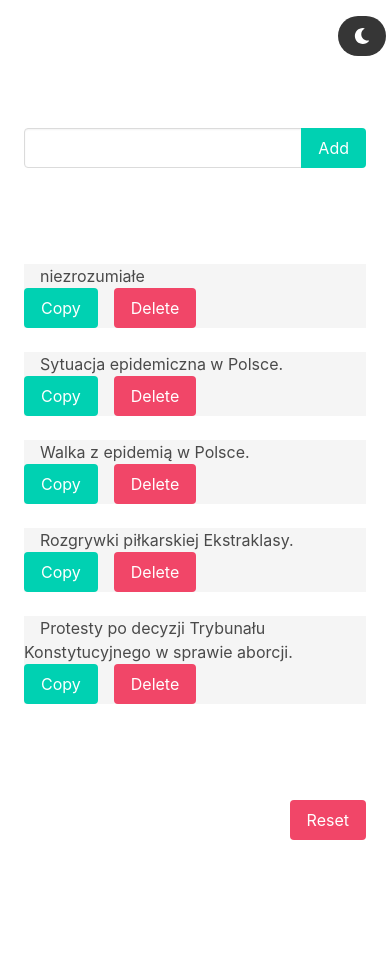
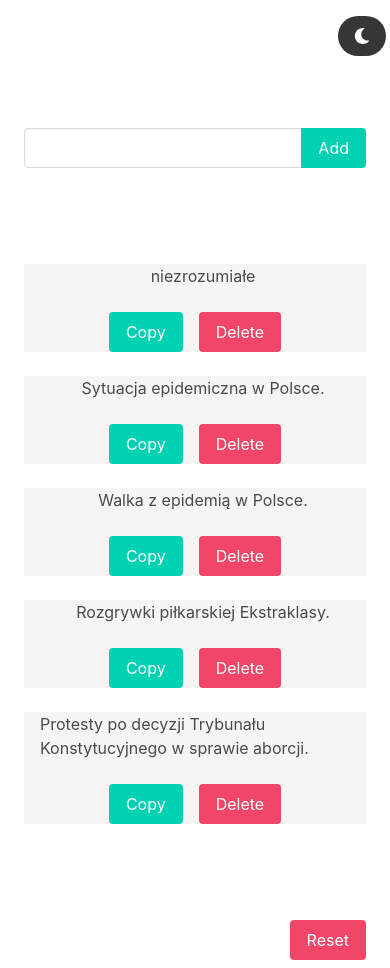
Before and after one commit to maciejziemichod/web-clipboard, a Vue app: page / in a window 390 px wide. Before the commit the page ends 848 px from the top, so only its background shows below. Built offline with nearby package versions, Linux system fonts and the light colour scheme.

Commit message:
responsiveness fixed

```diff
--- a/src/components/CopyItem.vue
+++ b/src/components/CopyItem.vue
@@ -1,13 +1,19 @@
 <template>
   <div class="level has-background-light">
-    <span class="ml-4">
-      {{ item }}
-    </span>
+    <div class="level-left">
+      <span class="ml-4 level-item">
+        {{ item }}
+      </span>
+    </div>
     <div class="level-right">
-      <button @click="copyToClipboard(item)" class="button is-primary mr-4">
-        Copy
-      </button>
-      <button @click="deleteItem(item)" class="button is-danger">Delete</button>
+      <div class="level-item">
+        <button @click="copyToClipboard(item)" class="button is-primary mr-4">
+          Copy
+        </button>
+        <button @click="deleteItem(item)" class="button is-danger">
+          Delete
+        </button>
+      </div>
     </div>
   </div>
 </template>
--- a/src/components/MessageItem.vue
+++ b/src/components/MessageItem.vue
@@ -35,6 +35,7 @@ export default {
 <style lang="scss" scoped>
 .notification {
   width: fit-content;
+  max-width: 100%;
   position: fixed !important;
   top: 50%;
   left: 50%;
```
Also changed, not shown: 1 other file (tests, documents, lock files or other folders).
